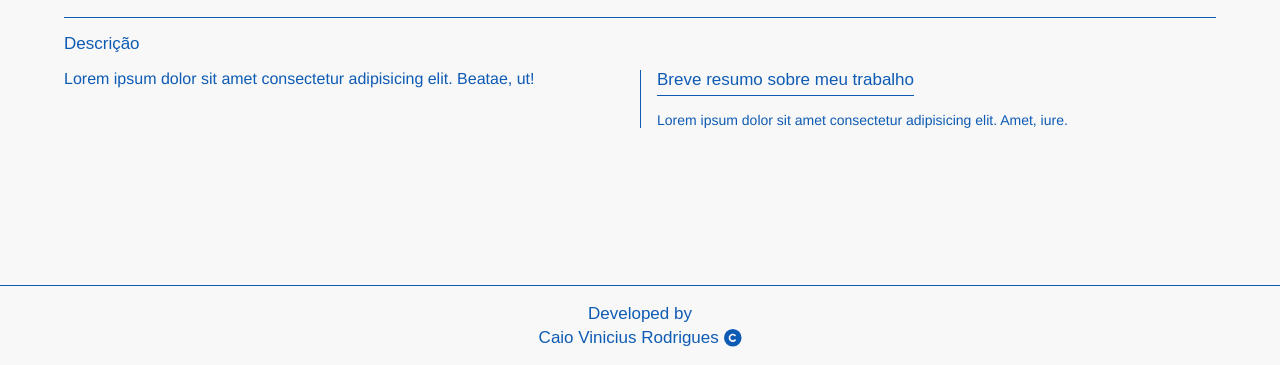
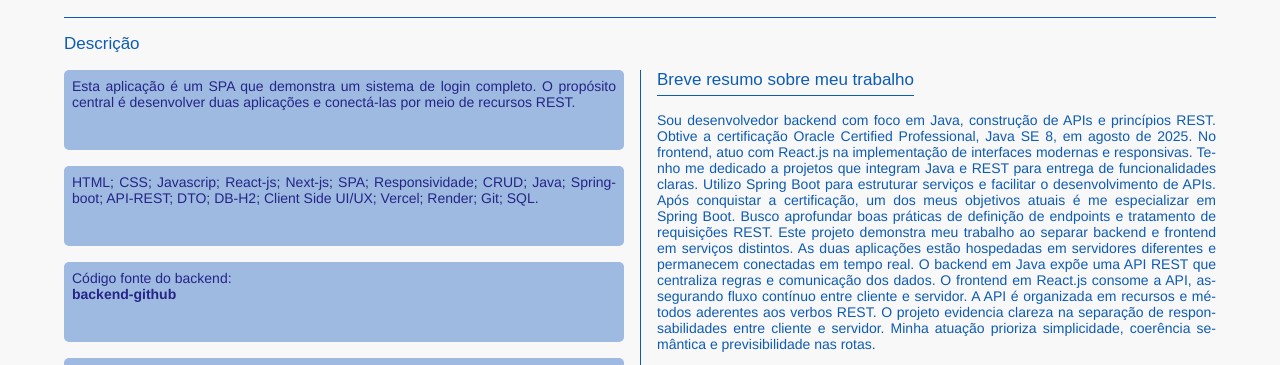
Before and after one commit to caaio-vrodrigues/caiosystems-clientside, a Next.js app: page / in a window 1280 px wide. Shown: the part 435-800 px from the top of the page. Built offline with nearby package versions, Linux system fonts and the light colour scheme; a web font is replaced by a local one.

Commit message:
renderização dinâmica do componente Card e conclusão do componente Description

```diff
--- a/src/components/main/description/Description.tsx
+++ b/src/components/main/description/Description.tsx
@@ -1,3 +1,5 @@
+import { Card } from './card/Card';
+import{ cardInfos, workSummary } from '@/data/descriptionData';
 import styles from './Description.module.css';
 
 export const Description = () =>
@@ -5,13 +7,16 @@ export const Description = () =>
     <h1>Descrição</h1>
     <div className={styles.cardsContainer}>
       <div className={`${styles.wrapCards} ${styles.leftWrapCards}`}>
-        <article className={`${styles.card}`}>
-          <p>Lorem ipsum dolor sit amet consectetur adipisicing elit. Beatae, ut!</p>
-        </article>
+        {cardInfos.map(infos =>
+          <Card
+            key={infos.id}
+            text={infos.text}
+            link={infos.link}
+            linkTxt={infos.linkTxt}/>)}
       </div>
       <div className={`${styles.wrapCards} ${styles.rightWrapCard}`}>
         <h2>Breve resumo sobre meu trabalho</h2>
-        <p>Lorem ipsum dolor sit amet consectetur adipisicing elit. Amet, iure.</p>
+        <p>{workSummary}</p>
       </div>
     </div>
   </section>
--- /dev/null
+++ b/src/components/main/description/card/Card.module.css
@@ -0,0 +1,38 @@
+.card{
+  width: 100%;
+  min-height: 5rem;
+  margin-bottom: 1rem;
+  color: rgb(37, 37, 135);
+  font-size: var(--fontSizeText);
+  padding: 0.5rem;
+  text-align: justify;
+  background-color: rgba(137, 172, 220, 0.811);
+  border-radius: 5px;
+  hyphens: auto;
+}
+
+.card p{
+  line-height: var(--lineHeight);
+}
+
+.card a{
+  color: var(--fontSizeText);
+  font-weight: bold;
+  text-decoration: none;
+  margin-top: 0.3rem;
+  width: 6.6rem;
+}
+
+.card a:hover{
+  color: rgba(48, 89, 224, 0.81);
+}
+
+.link:visited{
+  color: var(--fontSizeTex);
+}
+
+@media screen and (max-width: 170px){
+  .card a{
+    font-size: 12px;
+  }
+}
--- /dev/null
+++ b/src/components/main/description/card/Card.tsx
@@ -0,0 +1,14 @@
+import Link from 'next/link';
+import styles from './Card.module.css';
+
+type Props = {
+  text: string,
+  link: string | null,
+  linkTxt: string | null,
+}
+
+export const Card = ({ text, link, linkTxt }: Props) =>
+  <article className={`${styles.card}`}>
+    <p>{text}</p>
+    {link && <Link href={link} target='blank'>{linkTxt}</Link>}
+  </article>
--- /dev/null
+++ b/src/data/descriptionData.ts
@@ -0,0 +1,28 @@
+export const cardInfos = [
+  {
+    id: 0,
+    text: 'Esta aplicação é um SPA que demonstra um sistema de login completo. O propósito central é desenvolver duas aplicações e conectá-las por meio de recursos REST.',
+    link: null,
+    linkTxt: null,
+  },
+  {
+    id: 1,
+    text: "HTML; CSS; Javascrip; React-js; Next-js; SPA; Responsividade; CRUD; Java; Springboot; API-REST; DTO; DB-H2; Client Side UI/UX; Vercel; Render; Git; SQL.",
+    link: null,
+    linkTxt: null,
+  },
+  {
+    id: 2,
+    text: 'Código fonte do backend: ',
+    link: 'https://github.com/caaio-vrodrigues/crud-springboot',
+    linkTxt: 'backend-github',
+  },
+  {
+    id: 3,
+    text: 'Código fonte do frontend: ',
+    link: 'https://github.com/caaio-vrodrigues/projeto-login-client-side',
+    linkTxt: 'frontend-github',
+  },
+];
+
+export const workSummary = `Sou desenvolvedor backend com foco em Java, construção de APIs e princípios REST. Obtive a certificação Oracle Certified Professional, Java SE 8, em agosto de 2025. No frontend, atuo com React.js na implementação de interfaces modernas e responsivas. Tenho me dedicado a projetos que integram Java e REST para entrega de funcionalidades claras. Utilizo Spring Boot para estruturar serviços e facilitar o desenvolvimento de APIs. Após conquistar a certificação, um dos meus objetivos atuais é me especializar em Spring Boot. Busco aprofundar boas práticas de definição de endpoints e tratamento de requisições REST. Este projeto demonstra meu trabalho ao separar backend e frontend em serviços distintos. As duas aplicações estão hospedadas em servidores diferentes e permanecem conectadas em tempo real. O backend em Java expõe uma API REST que centraliza regras e comunicação dos dados. O frontend em React.js consome a API, assegurando fluxo contínuo entre cliente e servidor. A API é organizada em recursos e métodos aderentes aos verbos REST. O projeto evidencia clareza na separação de responsabilidades entre cliente e servidor. Minha atuação prioriza simplicidade, coerência semântica e previsibilidade nas rotas.`;
```
